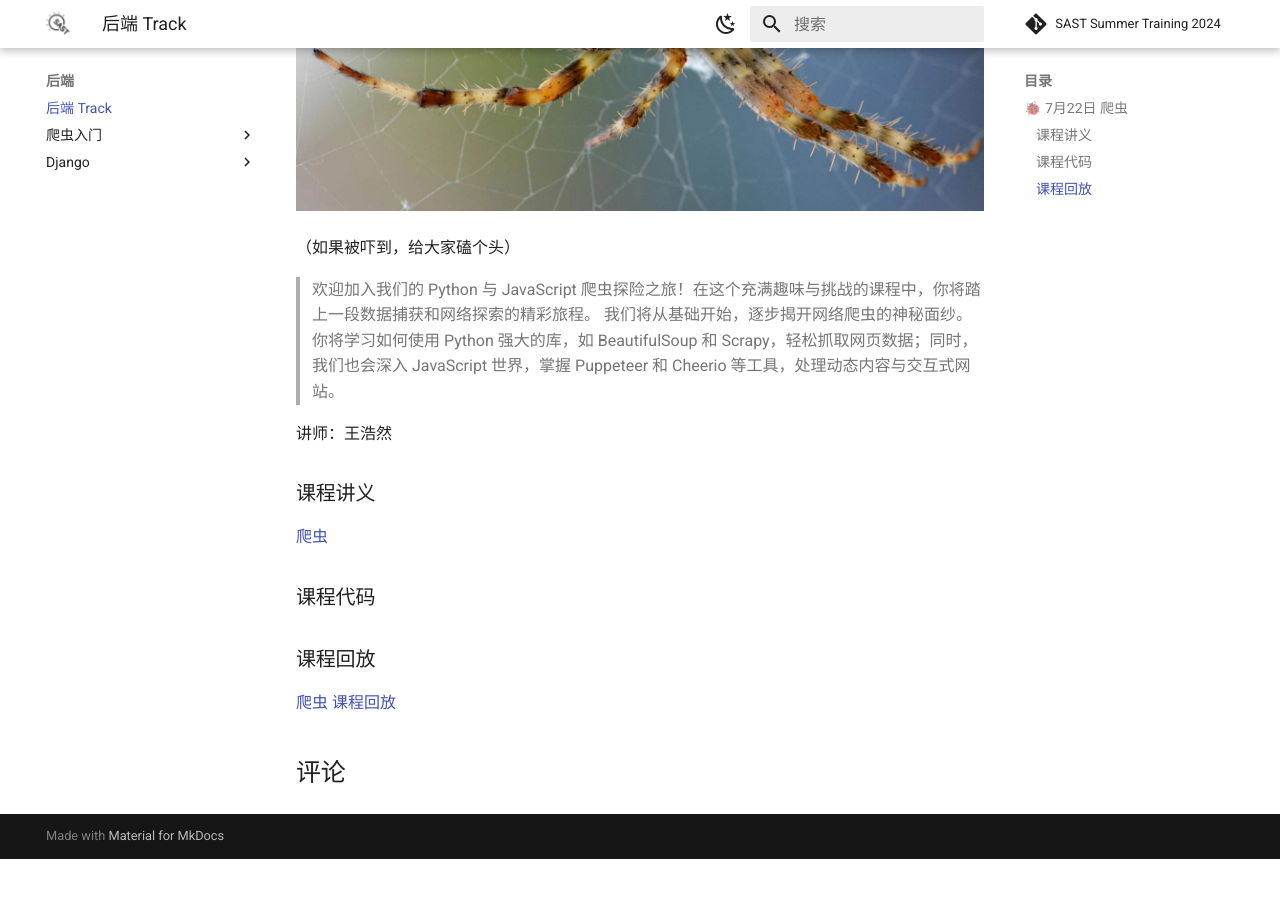
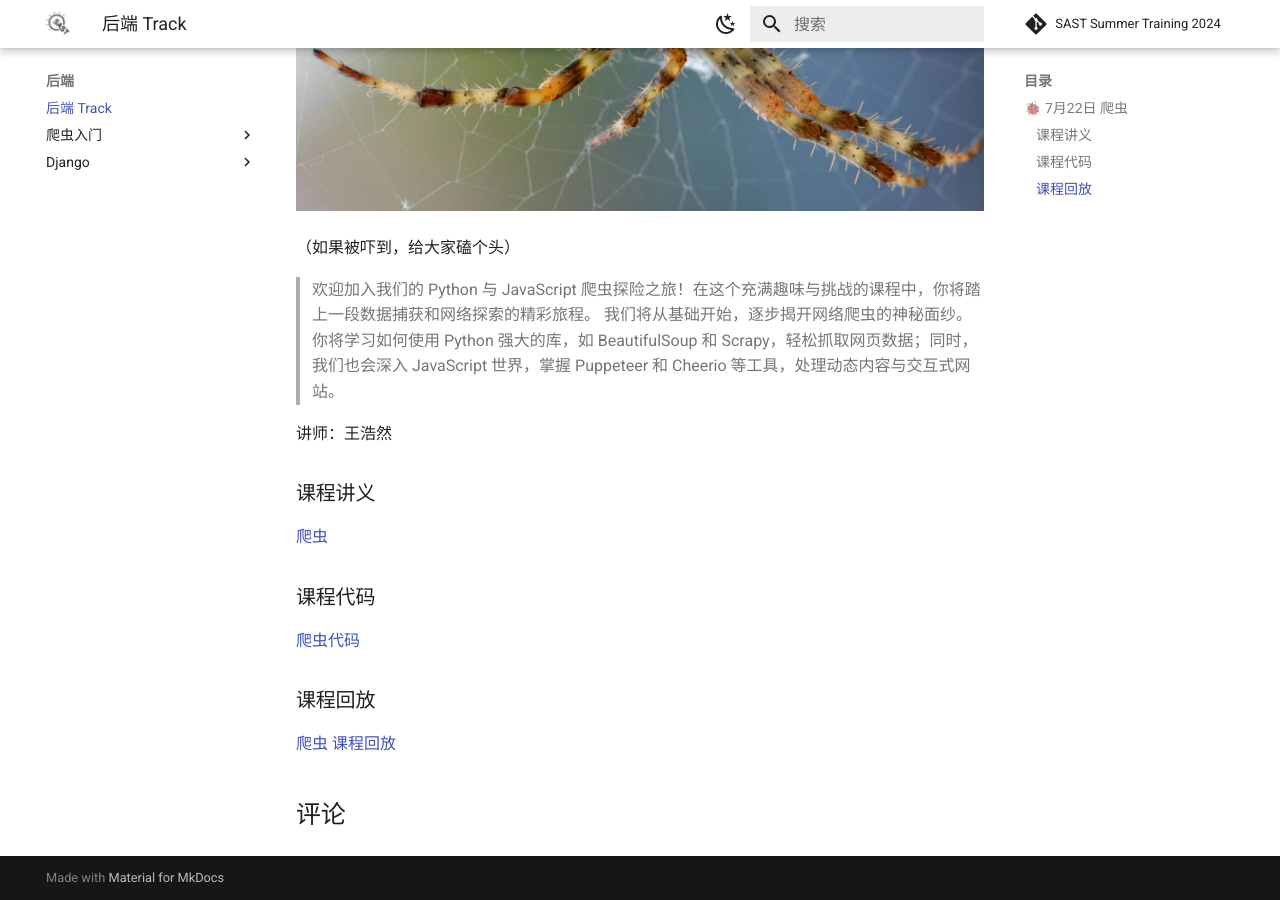
Before and after one commit to sast-summer-training-2024/sast-summer-training-2024.github.io, an MkDocs documentation site: the page built from docs/backend/index_backend.md, in a window 1280 px wide and 900 px high, scrolled down 987 px. Built offline with MkDocs 1.6.1 and Material for MkDocs 9.7.7, drawn with Linux system fonts in a browser that asks for light colours; comment, search, counter and statistics services are not loaded; before the commit the page ends 1846 px from its top, so only the background shows below that.

Commit message:
feat: add crawler's code

```diff
--- a/docs/backend/index_backend.md
+++ b/docs/backend/index_backend.md
@@ -36,7 +36,7 @@
 [爬虫](https://summer24.net9.org/backend/crawler/slide.pdf)
 
 ### 课程代码
-
+[爬虫代码](https://github.com/UbeCc/sast-2024-crawler)
 
 ### 课程回放
 [爬虫 课程回放](https://www.bilibili.com/video/BV1cb421J7u9/?share_source=copy_web&vd_source=a80492aa87f464b5346dca18c3a9e9b3)
```
